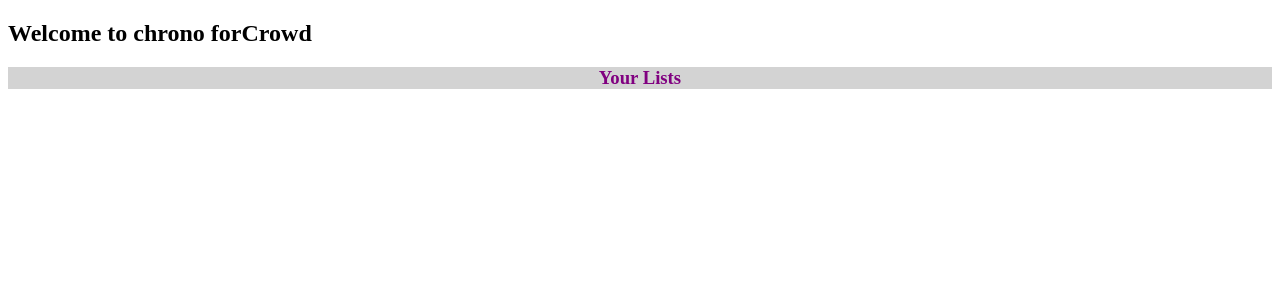
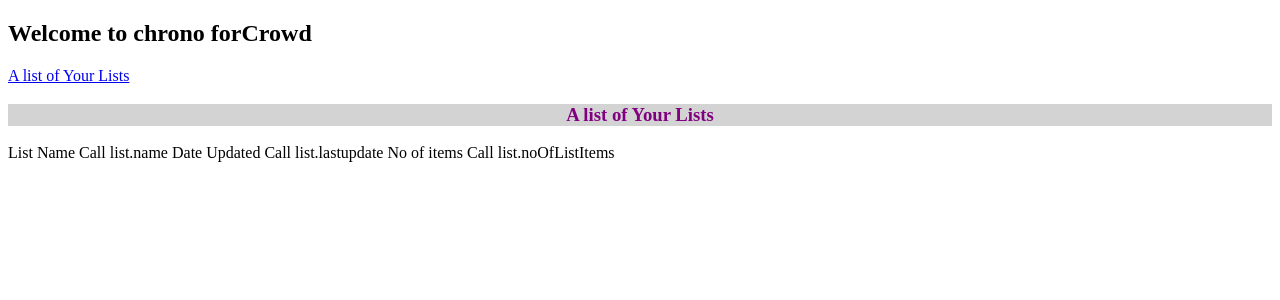
Before and after one commit to apheliana/chrono, an Angular app: page /your-lists in a window 1280 px wide. Shown: the top 300 px of the page. Built offline with nearby package versions, Linux system fonts and the light colour scheme.

Commit message:
your-lists

```diff
--- a/angular.json
+++ b/angular.json
@@ -7,7 +7,7 @@
       "projectType": "application",
       "schematics": {
         "@schematics/angular:component": {
-          "style": "sass"
+          "style": "scss"
         }
       },
       "root": "",
@@ -28,7 +28,7 @@
               "src/assets"
             ],
             "styles": [
-              "src/styles.sass"
+              "src/styles.scss"
             ],
             "scripts": []
           },
@@ -92,7 +92,7 @@
               "src/assets"
             ],
             "styles": [
-              "src/styles.sass"
+              "src/styles.scss"
             ],
             "scripts": []
           }
--- a/src/app/app.component.html
+++ b/src/app/app.component.html
@@ -2,4 +2,6 @@
   <h2>Welcome to chrono forCrowd</h2>
 </div>
 
+<a href = "your-lists">A list of Your Lists</a>
+
 <router-outlet></router-outlet>
--- a/src/app/app.component.ts
+++ b/src/app/app.component.ts
@@ -3,7 +3,7 @@ import { Component } from '@angular/core';
 @Component({
   selector: 'app-root',
   templateUrl: './app.component.html',
-  styleUrls: ['./app.component.sass']
+  styleUrls: ['./app.component.scss']
 })
 export class AppComponent {
   title = 'chrono forCrowd';
--- a/src/app/app.module.ts
+++ b/src/app/app.module.ts
@@ -1,9 +1,11 @@
 import { BrowserModule } from '@angular/platform-browser';
 import { NgModule } from '@angular/core';
+import { FormsModule } from '@angular/forms';
 
 import { AppRoutingModule } from './app-routing.module';
 import { AppComponent } from './app.component';
 import { BrowserAnimationsModule } from '@angular/platform-browser/animations';
+import { MatTableModule } from '@angular/material/table';
 
 @NgModule({
   declarations: [
@@ -12,7 +14,8 @@ import { BrowserAnimationsModule } from '@angular/platform-browser/animations';
   imports: [
     BrowserModule,
     AppRoutingModule,
-    BrowserAnimationsModule
+    BrowserAnimationsModule,
+    MatTableModule,
   ],
   providers: [],
   bootstrap: [AppComponent]
--- a/src/app/your-lists.page.html
+++ b/src/app/your-lists.page.html
@@ -1,3 +1,33 @@
 <div>
-  <h3>Your Lists</h3>
+  <h3>A list of Your Lists</h3>
 </div>
+
+<mat-table>
+  <ng-container>
+    <mat-header-cell>
+      List Name
+    </mat-header-cell>
+    <mat-cell>
+      Call list.name
+    </mat-cell>
+  </ng-container>
+
+  <ng-container>
+  <mat-header-cell>
+    Date Updated
+  </mat-header-cell>
+  <mat-cell>
+    Call list.lastupdate
+  </mat-cell>
+</ng-container>
+
+<ng-container>
+  <mat-header-cell>
+    No of items
+  </mat-header-cell>
+  <mat-cell>
+    Call list.noOfListItems
+  </mat-cell>
+</ng-container>
+
+</mat-table>
--- a/src/app/your-lists.page.sass
+++ /dev/null
@@ -1,4 +0,0 @@
-h3
-  text-align: center
-  background-color: lightgrey
-  color: purple
--- a/src/app/your-lists.page.ts
+++ b/src/app/your-lists.page.ts
@@ -3,8 +3,29 @@ import { Component } from '@angular/core';
 @Component({
   selector: 'your-lists',
   templateUrl: './your-lists.page.html',
-  styleUrls: ['./your-lists.page.sass']
+  styleUrls: ['./your-lists.page.scss']
 })
 export class YourListsComponent {
   title = 'Your Lists';
 }
+
+export class List {
+  id: number = 0; //unique
+  name: string = '';
+  listItem: ListItem[] = [];
+  dateCreated: Date = new Date();
+  dateModified: Date = new Date();
+  dateDeleted: Date = new Date();
+}
+
+export class ListItem {
+  id: number; //unique
+  listId: number; //which list is this item in
+  titleText: string;
+  titleURL: string; //optional
+  dateActual: Date = new Date();
+  dateCreated: Date = new Date();
+  dateModified: Date = new Date(); //could we be able see earlier versions of the item?
+  dateDeleted: Date = new Date();
+
+}
--- a/src/styles.sass
+++ /dev/null
@@ -1 +0,0 @@
-/* You can add global styles to this file, and also import other style files */
--- /dev/null
+++ b/src/styles.scss
@@ -0,0 +1,6 @@
+/* You can add global styles to this file, and also import other style files */
+h3{
+    text-align: center;
+    background-color: lightgrey;
+    color: purple;
+  }
```
Also changed, not shown: src/app/app.component.sass (deleted), src/app/app.component.scss (added), src/app/your-lists.page.scss (added).
